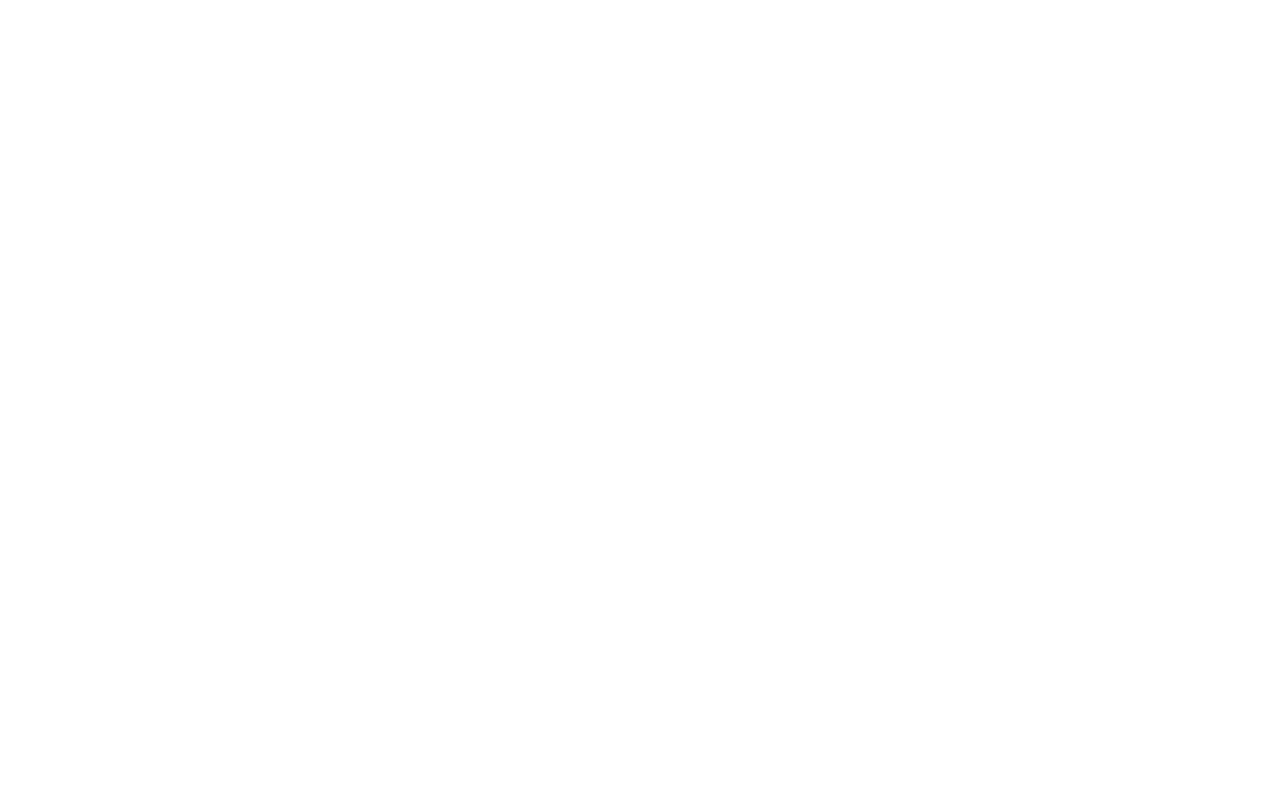
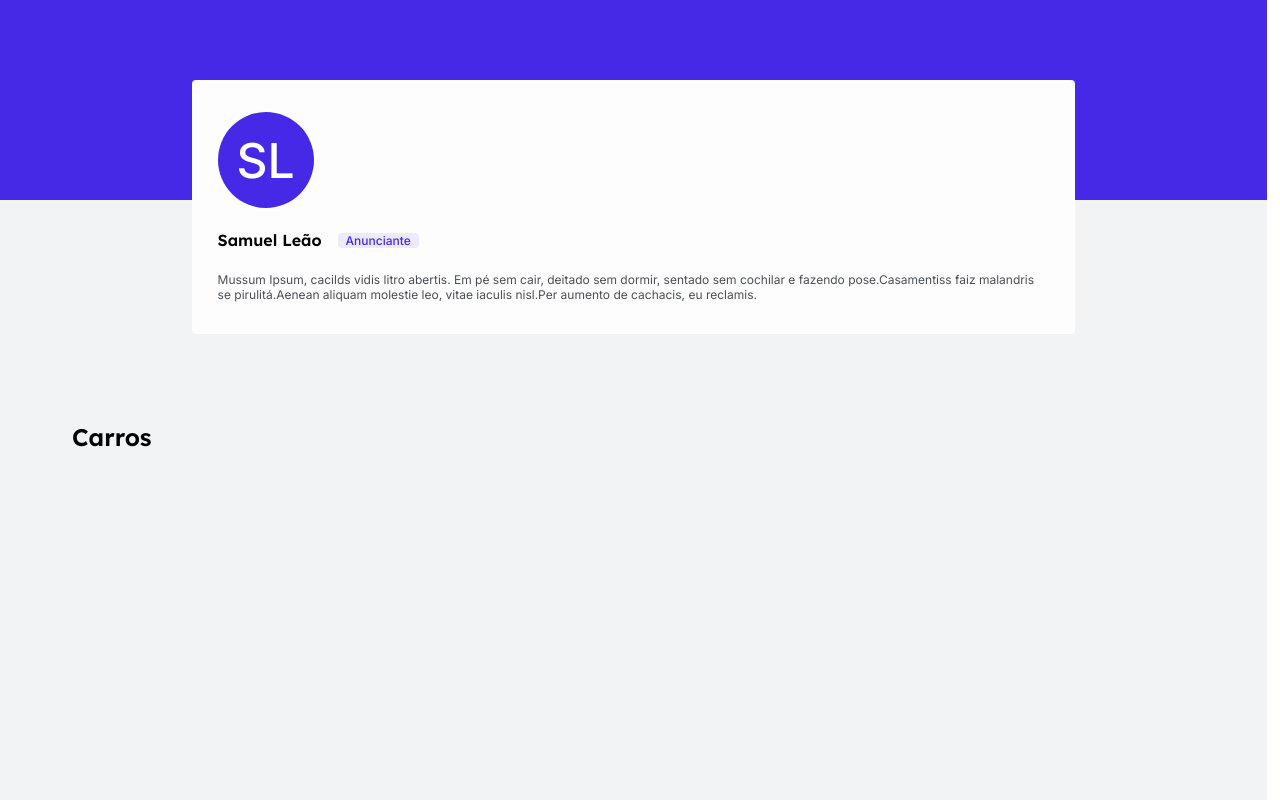
Before and after one commit to m6-t11-grp18/APP, a React (Create React App) app: page /seller in a window 1280 px wide. Before the commit this address had no page. Shown: the top 800 px of the page. Built offline with nearby package versions, Linux system fonts and the light colour scheme.

Commit message:
feat: desktop seller page

```diff
--- a/src/pages/landing/style.js
+++ b/src/pages/landing/style.js
@@ -31,6 +31,7 @@
   display: flex;
   flex-direction: column;
   margin-top: 10vh;
+  padding: 0 0 0 5vw;
 `;
 
 export const Announcements = styled.div`
--- /dev/null
+++ b/src/pages/seller/index.jsx
@@ -0,0 +1,103 @@
+import Footer from '../../components/footer';
+import Text from '../../components/text/paragraph';
+import { themes } from '../../style/theme';
+import {
+  Announcements,
+  AnnouncementSection,
+} from '../landing/style';
+import {
+  MainWrapper,
+  SellerAvatar,
+  SellerInfosWrapper,
+  SellerWrapper,
+} from './style';
+
+export default function Seller() {
+  return (
+    <MainWrapper
+      id="top"
+      style={{
+        padding: '10vh 0 0 0',
+        backgroundImage: `linear-gradient(${themes.light.brand[1]} 0, ${themes.light.brand[1]} 25vh,${themes.light.grey[8]} 25vh)`,
+      }}
+    >
+      <SellerWrapper>
+        <SellerAvatar>SL</SellerAvatar>
+        <SellerInfosWrapper>
+          <Text
+            style={{
+              color: `${themes.light.white[1]}`,
+              fontWeight: `${themes.light.fontWeight[6]}`,
+              fontFamily: `${themes.light.fontFamily['Lexend']}`,
+            }}
+          >
+            Samuel Leão
+          </Text>
+          <Text
+            style={{
+              fontSize: `${themes.light.fontSize['75']}`,
+              fontWeight: `${themes.light.fontWeight[5]}`,
+              backgroundColor: `${themes.light.brand[4]}`,
+              borderRadius: '4px',
+              color: `${themes.light.brand[1]}`,
+              alignItems: 'center',
+              padding: '0 0.5rem',
+              textAlign: 'center',
+              verticalAlign: 'middle',
+              margin: '0 0 0 1rem',
+            }}
+          >
+            Anunciante
+          </Text>
+        </SellerInfosWrapper>
+        <Text
+          style={{
+            fontSize: `${themes.light.fontSize['75']}`,
+            fontWeight: `${themes.light.fontWeight[4]}`,
+            color: `${themes.light.grey[2]}`,
+          }}
+        >
+          Mussum Ipsum, cacilds vidis litro abertis. Em pé
+          sem cair, deitado sem dormir, sentado sem cochilar
+          e fazendo pose.Casamentiss faiz malandris se
+          pirulitá.Aenean aliquam molestie leo, vitae
+          iaculis nisl.Per aumento de cachacis, eu reclamis.
+        </Text>
+      </SellerWrapper>
+
+      <AnnouncementSection id="carros">
+        <Text
+          style={{
+            fontFamily: 'Lexend',
+            fontWeight: 600,
+            fontSize: '1.5rem',
+            textAlign: 'left',
+            padding: '0.5rem',
+            color: ` ${themes.light.white[1]}`,
+          }}
+        >
+          Carros
+        </Text>
+        <Announcements></Announcements>
+      </AnnouncementSection>
+
+      <AnnouncementSection id="motos">
+        <Text
+          style={{
+            fontFamily: 'Lexend',
+            fontWeight: 600,
+            fontSize: '1.5rem',
+            textAlign: 'left',
+            padding: '0.5rem',
+            color: ` ${themes.light.white[1]}`,
+          }}
+        >
+          Motos
+        </Text>
+        <Announcements></Announcements>
+      </AnnouncementSection>
+
+      <Footer />
+    </MainWrapper>
+  );
+}
--- /dev/null
+++ b/src/pages/seller/style.js
@@ -0,0 +1,37 @@
+import styled from 'styled-components';
+
+export const MainWrapper = styled.div`
+  width: 99vw;
+`;
+
+export const SellerWrapper = styled.div`
+  margin: 0 15vw 10vh 15vw;
+  background-color: ${({ theme }) => theme.grey[10]};
+  border-radius: 4px;
+  padding: 4vh 2vw;
+
+`;
+
+export const SellerAvatar = styled.div`
+  background-color: ${({ theme }) => theme.brand[1]};
+  border-radius: 100%;
+
+  text-align: center;
+  width: 6rem;
+  height: 6rem;
+  font-size: 3rem;
+  font-weight: 500;
+  color: ${({ theme }) => theme.white[0]};
+
+  display: flex;
+  align-items: center;
+  justify-content: center;
+  align-content: center;
+
+`;
+export const SellerInfosWrapper = styled.div`
+  display: flex;
+  vertical-align: middle;
+  height: 4rem;
+  align-items: center;
+`;
--- a/src/routes/index.jsx
+++ b/src/routes/index.jsx
@@ -1,11 +1,15 @@
 import { Route, Routes } from 'react-router-dom';
 import React from 'react';
 import LandingPage from '../pages/landing';
-
+import Seller from '../pages/seller';
+/*
+seller => inserir :id depois
+*/
 function Router() {
   return (
     <Routes>
       <Route exact path="/" element={ <LandingPage />} />
+      <Route path="/seller" element={ <Seller />} />
       {/* <Route
         path="/product/:id"
         element={ <ProductItem />}
--- a/src/style/theme.js
+++ b/src/style/theme.js
@@ -46,28 +46,28 @@
   },
   fontSize: {
     25: '0.25rem',
-    50: '0.50 rem',
-    75: '0.75 rem',
+    50: '0.50rem',
+    75: '0.75rem',
     100: '1rem',
     125: '1.25rem',
-    150: '1.50 rem',
-    175: '1.75 rem',
+    150: '1.50rem',
+    175: '1.75rem',
     200: '2rem',
     225: '2.25rem',
-    250: '2.50 rem',
-    275: '2.75 rem',
+    250: '2.50rem',
+    275: '2.75rem',
     300: '3rem',
     325: '3.25rem',
-    350: '3.50 rem',
-    375: '3.75 rem',
+    350: '3.50rem',
+    375: '3.75rem',
     400: '4rem',
     425: '4.25rem',
-    450: '4.50 rem',
-    475: '4.75 rem',
+    450: '4.50rem',
+    475: '4.75rem',
     500: '5rem',
     525: '5.25rem',
-    550: '5.50 rem',
-    575: '5.75 rem',
+    550: '5.50rem',
+    575: '5.75rem',
     600: '5rem',
   },
   fontWeight: {
@@ -82,6 +82,10 @@
     9: 900,
     10: 1000,
   },
+  fontFamily: {
+    Lexend: 'Lexend',
+    Inter: 'Inter',
+  },
 };
 
 export const themes = {
```
